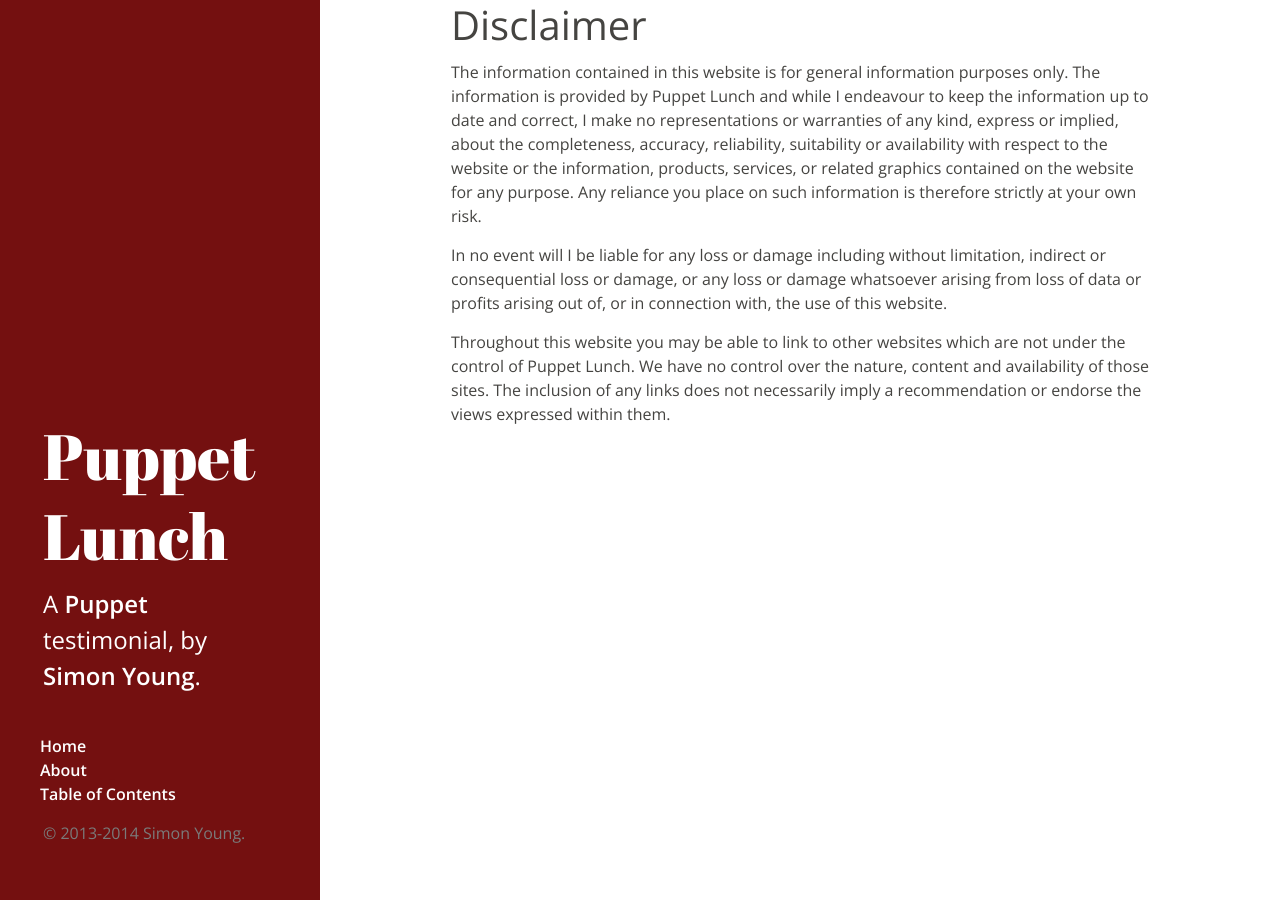
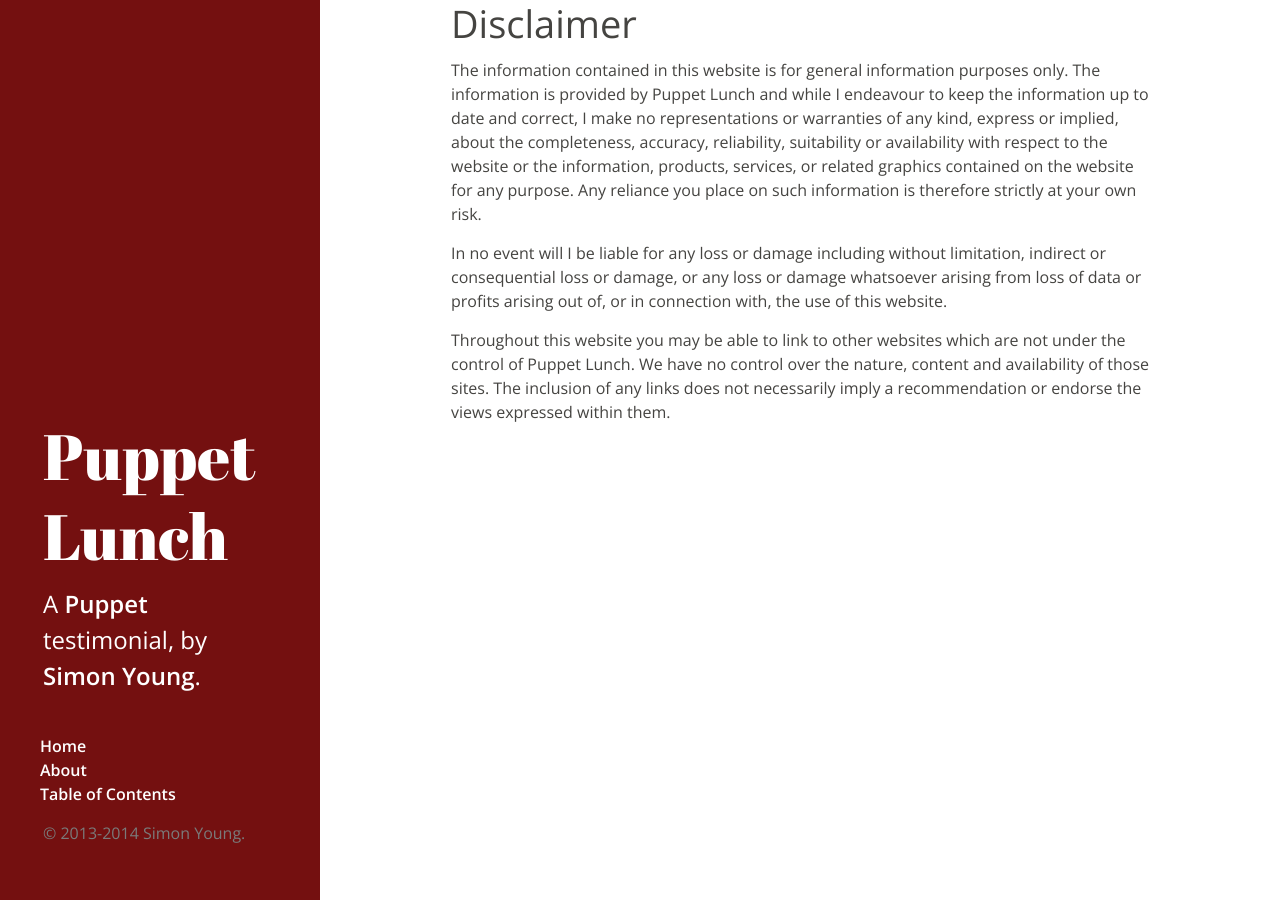
Before and after one commit to Sgydoo/puppet-lunch, a Jekyll site: the page built from disclaimer/index.html, in a window 1280 px wide. Built offline with Jekyll 4.4.1, drawn with Linux system fonts in a browser that asks for light colours; Markdown is read by kramdown in place of the engine named in the settings.

Commit message:
Tweak heading size

```diff
--- a/public/css/hyde.css
+++ b/public/css/hyde.css
@@ -52,7 +52,7 @@ h1, h2, h3, h4, h5, h6 {
   padding-left: 3px;
 }
 h1 {
-  font-size: 40px;
+  font-size: 38px;
 }
 h2 {
   margin-top: 20px;
```
